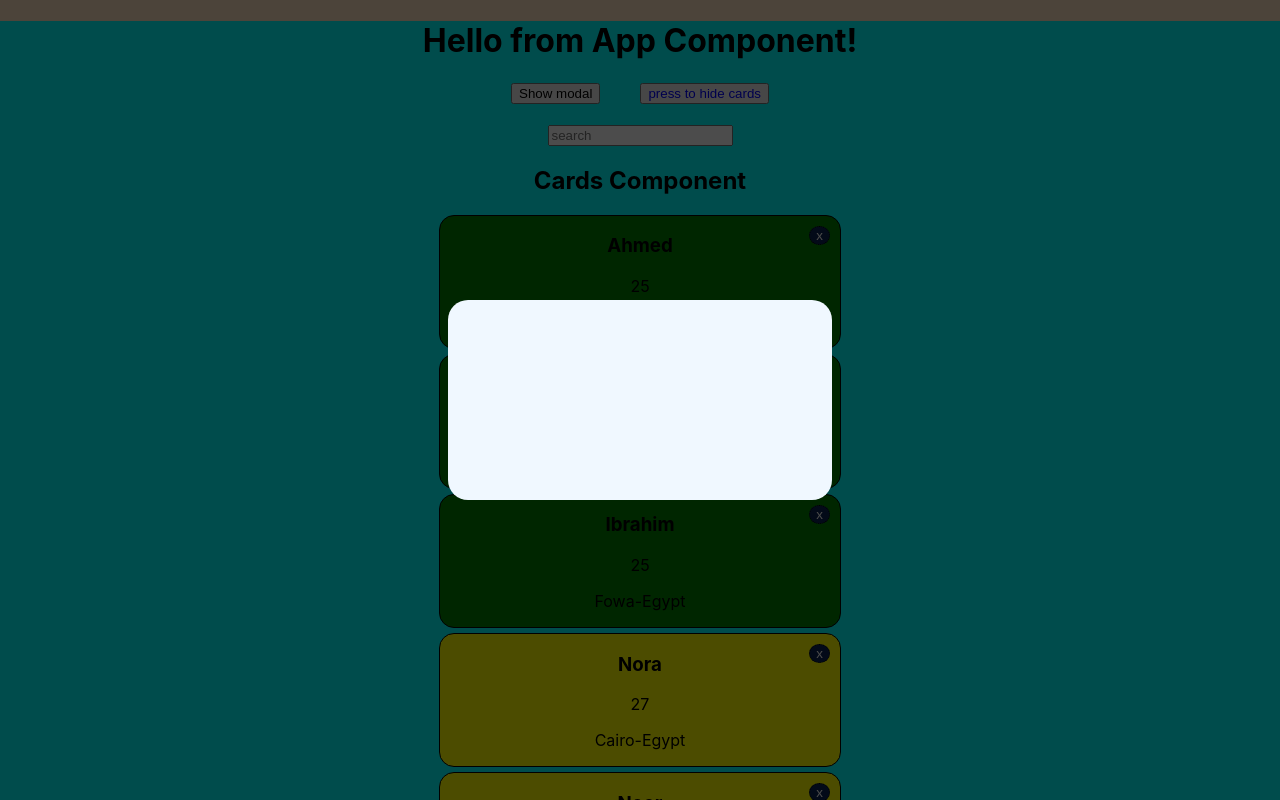
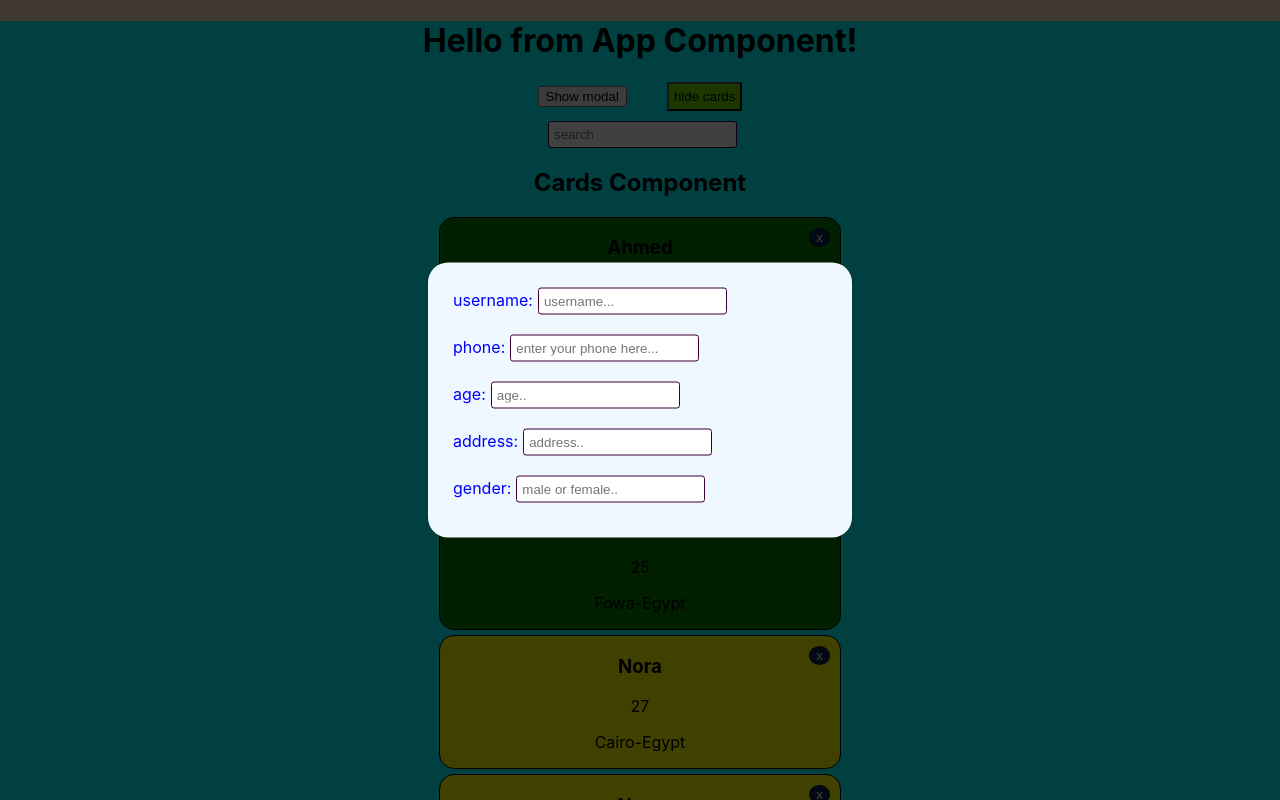
Before and after one commit to AhmedGhobashi/react-01, a React (Create React App) app: page / in a window 1280 px wide. Both pictures are taken after a click on the button "Show modal". Shown: the top 800 px of the page. Built offline with nearby package versions, Linux system fonts and the light colour scheme.

Commit message:
reusable button component

```diff
--- a/src/App/App.js
+++ b/src/App/App.js
@@ -3,6 +3,7 @@ import './App.css';
 import Cards from '../Components/Cards/Cards';
 import Filter from '../Components/Filter/Filter';
 import Modal from '../Components/Modal/Modal';
+import Button from '../Components/Layout/Button';
 
 
 
@@ -149,17 +150,9 @@ const closeModal = ()=>{
       <div>
         <button style={{marginRight: "20px"}} onClick={()=>setShowModal(true)}>Show modal</button>
 
-        <button
-        style={{
-          marginBottom: "20px", marginLeft: "20px",
-          backgroundColor: "biguie",
-          color: "blue",
-          cursor: "pointer",
-        }}
-        onClick={toggleHandler}
-      >
-        {showCard ? "press to hide cards" : "press to show cards"}
-      </button>
+        <Button onClick={toggleHandler}>
+          {showCard ? "hide cards" : "show cards"}
+        </Button>
       </div>
 
       <div className={showCard ? "show" : "hide"}>
--- /dev/null
+++ b/src/Components/Layout/Button.js
@@ -0,0 +1,15 @@
+import React from "react";
+import styles from './Form.module.css';
+
+
+const Button = (props)=>{
+
+    return (
+           <button className={styles.button}
+        onClick={props.onClick}
+      > {props.children} </button>
+    )
+
+}
+
+export default Button;
--- /dev/null
+++ b/src/Components/Layout/Form.js
@@ -0,0 +1,22 @@
+import React from "react";
+import styles from './Form.module.css';
+
+
+
+const Controller = (props)=>{
+
+    return (
+    <div className={styles.controllers}>
+        {props.children}
+    </div>
+
+    );
+}
+
+
+const Form = (props)=> {return <form>{props.children}</form>}
+
+
+Form.Controller = Controller;
+
+export default Form;
--- /dev/null
+++ b/src/Components/Layout/Form.module.css
@@ -0,0 +1,22 @@
+.controllers {
+
+    color:blue;
+    margin-bottom: 10px;
+    padding: 5px;
+}
+
+
+
+.button{
+    background-color: rgb(112, 223, 1);
+    color: black;
+    padding: 5px;
+    margin-bottom: 10px;
+    cursor: pointer;
+    margin-left: 20px;
+}
+
+.button:hover{
+    background-color: darkcyan;
+    color: whitesmoke;
+}
--- a/src/Components/Modal/Modal.js
+++ b/src/Components/Modal/Modal.js
@@ -1,14 +1,51 @@
 import React, {Fragment} from "react";
 import styles from './Modal.module.css';
 import ReactDOM from "react-dom";
+import Form from '../Layout/Form';
 
-const BackDrop = ({close})=> {
-    return <div className={styles.backDrop} onClick={close}></div>
+const BackDrop = ({close, show})=> {
+    return <div className={`${styles.backDrop} ${show ? styles.SHOW : '' }` }  onClick={close}></div>
 }
 
 
-const PopUp= ()=> {
-    return <div className={styles.pupUp}></div>
+const PopUp= ({show})=> {
+
+    // we used Controller like this to send the {props.children this way and try it}
+    // the children are <label and input> as u can see
+    return (
+      <div className={`${styles.pupUp} ${show ? styles.SHOWPOPUP : ""}`}>
+        <Form className={styles.forrm}>
+          <Form.Controller>
+            <label htmlFor="username">username:</label>
+            <input type="text" placeholder="username..." id="username" />
+          </Form.Controller>
+
+          <Form.Controller>
+            <label htmlFor="phone">phone:</label>
+            <input
+              id="phone"
+              type="text"
+              placeholder="enter your phone here..."
+            />
+          </Form.Controller>
+
+          <Form.Controller>
+            <label htmlFor="age">age:</label>
+            <input type="number" placeholder="age.." id="age" />
+          </Form.Controller>
+
+          <Form.Controller>
+            <label htmlFor="address">address:</label>
+            <input type="text" placeholder="address.." id="address"  />
+          </Form.Controller>
+
+          <Form.Controller>
+            <label htmlFor="gender">gender:</label>
+            <input type="text" placeholder="male or female.." id="gender" />
+          </Form.Controller>
+        </Form>
+      </div>
+    );
 }
 
 
@@ -16,12 +53,12 @@ const Modal = ({showingModal, closingModal})=> {
 
 
     return (
-    showingModal && (
+       (
         <Fragment>
           {ReactDOM.createPortal(
             <Fragment>
-            <BackDrop close={closingModal}/>
-            <PopUp />
+              <BackDrop show={showingModal} close={closingModal} />
+              <PopUp show={showingModal} />
             </Fragment>,
             document.getElementById("modal"),
           )}
--- a/src/Components/Modal/Modal.module.css
+++ b/src/Components/Modal/Modal.module.css
@@ -6,18 +6,48 @@
     left: 0;
     z-index: 200;
     background-color: black;
-    opacity: 0.7;
+    opacity: 0;
+    visibility: hidden;
+    transition: opacity 0.3s ease, visibility 0.3s ease;
+}
+
+.SHOW {
+    opacity: 0.75;
+    visibility: visible ;
 }
 
 .pupUp{
     position: absolute;
     width: 30%;
-    height: 200px;
+    padding: 20px;
     top: 50%;
     left: 50%;
     background-color: aliceblue;
     z-index: 210;
     transform: translate(-50%, -50%);
     border-radius: 20px;
+    visibility: hidden;
+    opacity: 0;
+}
 
+
+.SHOWPOPUP {
+    opacity: 1;
+    visibility: visible;
 }
+
+
+input {
+    padding: 5px;
+    border: 1px solid rgb(56, 2, 56);
+    border-radius: 3px;
+    margin-left: 5px;
+}
+
+
+.forrm {
+    display: flex;
+    flex-direction: column;
+    justify-content: center;
+    align-items: center;
+}
```
Lines whose indentation alone changed are shown as unchanged.
